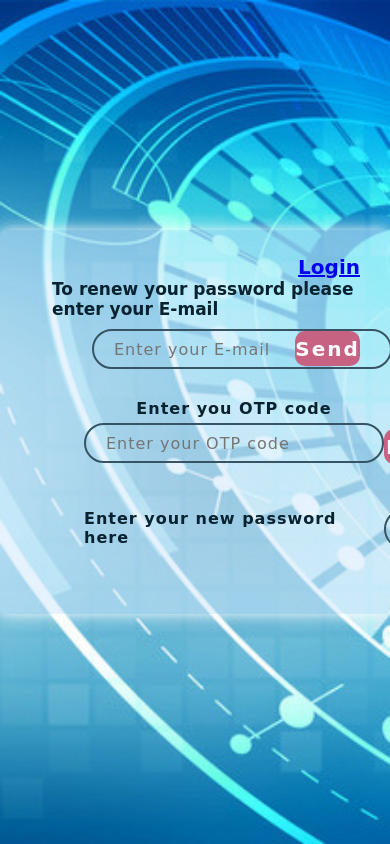
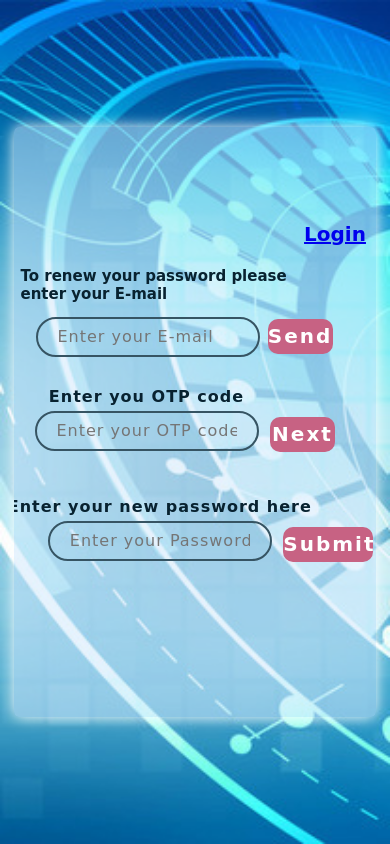
Before and after one commit to NayeemaMaria/Project1, a plain HTML site: page html/forgetPage.html in a window 390 px wide. Drawn offline with Linux system fonts and the light colour scheme; a web font is replaced by a local one.

Commit message:
Add files via upload

```diff
--- a/css/forgetStyle.css
+++ b/css/forgetStyle.css
@@ -182,3 +182,46 @@ body {
 .renewPassword input[type="submit"]:hover {
   background: #4b6d7e;
 }
+@media (max-width: 600px) {
+.contentBox {
+    display: flex;
+    justify-content: center;
+    align-items: center;
+    width: 93%;
+    height: 70%;
+    z-index: 2;
+  }
+  .contentBox a{
+    position: absolute;
+    margin-top: -376px;
+    margin-right: -280px;
+  }
+  .complainBox {
+    width: 100%;
+    height: 100%;
+  }
+  .inputBox input{
+    max-width: 224px;
+    margin-left: 37px;
+  }
+  .inputBox span{
+    font-size: 15px;
+    align-self: center;
+    width: 274px;
+  }
+  .inputBox input[type="submit"]{
+    margin-left: -89px;
+  }
+  .pinBox input{
+    max-width: 224px;
+  }
+  .pinBox input[type="submit"]{
+    margin-left: -88px;
+  }
+  .renewPassword input{
+    max-width: 224px;
+  }
+  .renewPassword input[type="submit"]{
+    margin-left: -63px;
+  }
+}
--- a/css/registrationStyle.css
+++ b/css/registrationStyle.css
@@ -115,7 +115,11 @@ form .button input:hover {
 }
 @media (max-width: 584px) {
   .contentBox {
-    max-width: 100%;
+    max-width: 92%;
+    height: 94%;
+  }
+  .contentBox .title {
+    margin-left: 30px;
   }
   form .userBox .inputBox {
     margin-bottom: 15px;
@@ -131,4 +135,8 @@ form .button input:hover {
   .userBox::-webkit-scrollbar {
     width: 0;
   }
+  .category label span {
+    margin-right: 15px;
+    font-size: 12px;
+  }
 }
--- a/css/style.css
+++ b/css/style.css
@@ -4,7 +4,7 @@
   margin: 0;
   padding: 0;
   box-sizing: border-box;
-  font-family: cursive;
+  font-family: "Franklin Gothic Medium", "Arial Narrow", Arial, sans-serif;
 }
 body {
   background-image: url(../img/backgroundlogin.jpg);
@@ -154,6 +154,9 @@ section .contentBox .formBox .sci li img {
     margin: 50px;
     /* background: transparent; */
   }
+  section .contentBox .formBox h2 {
+    margin-left: 40px;
+  }
   section .contentBox .formBox h4 {
     color: #607d8b;
     text-align: center;
```
